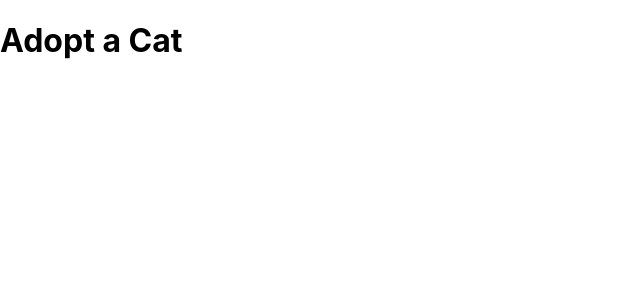
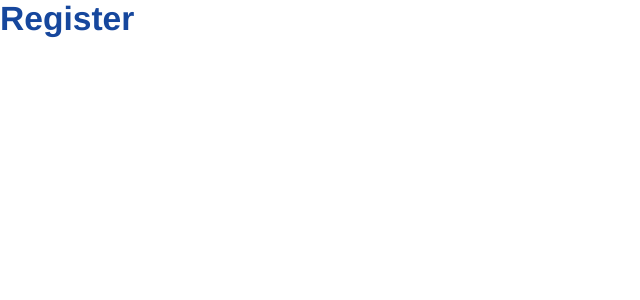
Before and after one commit to gabrielodd/adopt-a-cat, a React (Create React App) app in the folder frontend/: page /register in a window 1280 px wide. Shown: the top 300 px of the page, without its empty margins (0-640 px from the left). Built offline with nearby package versions, Linux system fonts and the light colour scheme.

Commit message:
Inserindo o React Router

```diff
--- a/frontend/src/App.css
+++ /dev/null
@@ -1,38 +0,0 @@
-.App {
-  text-align: center;
-}
-
-.App-logo {
-  height: 40vmin;
-  pointer-events: none;
-}
-
-@media (prefers-reduced-motion: no-preference) {
-  .App-logo {
-    animation: App-logo-spin infinite 20s linear;
-  }
-}
-
-.App-header {
-  background-color: #282c34;
-  min-height: 100vh;
-  display: flex;
-  flex-direction: column;
-  align-items: center;
-  justify-content: center;
-  font-size: calc(10px + 2vmin);
-  color: white;
-}
-
-.App-link {
-  color: #61dafb;
-}
-
-@keyframes App-logo-spin {
-  from {
-    transform: rotate(0deg);
-  }
-  to {
-    transform: rotate(360deg);
-  }
-}
--- a/frontend/src/App.js
+++ b/frontend/src/App.js
@@ -1,8 +1,18 @@
+import {BrowserRouter as Router, Routes, Route} from 'react-router-dom'
+
+import Home from './components/pages/Home'
+import Login from './components/pages/Auth/Login'
+import Register from './components/pages/Auth/Register'
+
 function App() {
   return (
-    <div className="App">
-      <h1>Adopt a Cat</h1>
-    </div>
+    <Router>
+      <Routes>
+        <Route exact path="/login" element={<Login/>} />
+        <Route exact path="/register" element={<Register/>} />
+        <Route exact path="/" element={<Home/>} />
+      </Routes>
+    </Router>
   );
 }
 
--- /dev/null
+++ b/frontend/src/components/pages/Auth/Login.js
@@ -0,0 +1,9 @@
+function Login() {
+  return (
+    <section>
+      <h1>Login</h1>
+    </section>
+  )
+}
+
+export default Login
--- /dev/null
+++ b/frontend/src/components/pages/Auth/Register.js
@@ -0,0 +1,9 @@
+function Register() {
+  return (
+    <section>
+      <h1>Register</h1>
+    </section>
+  )
+}
+
+export default Register
--- /dev/null
+++ b/frontend/src/components/pages/Home.js
@@ -0,0 +1,9 @@
+function Home() {
+  return (
+    <section>
+      <h1>Home</h1>
+    </section>
+  )
+}
+
+export default Home
--- a/frontend/src/index.css
+++ b/frontend/src/index.css
@@ -1,13 +1,17 @@
-body {
+* {
+  padding: 0;
   margin: 0;
-  font-family: -apple-system, BlinkMacSystemFont, 'Segoe UI', 'Roboto', 'Oxygen',
-    'Ubuntu', 'Cantarell', 'Fira Sans', 'Droid Sans', 'Helvetica Neue',
-    sans-serif;
-  -webkit-font-smoothing: antialiased;
-  -moz-osx-font-smoothing: grayscale;
+  font-family: Helvetica;
+  box-sizing: border-box;
 }
 
-code {
-  font-family: source-code-pro, Menlo, Monaco, Consolas, 'Courier New',
-    monospace;
+h1 {
+  color: #16479d;
+  margin-bottom: 1em;
+  font-size: 2.1em;
 }
+
+.bold {
+  font-weight: bold;
+  color: #16479d;
+}
```
